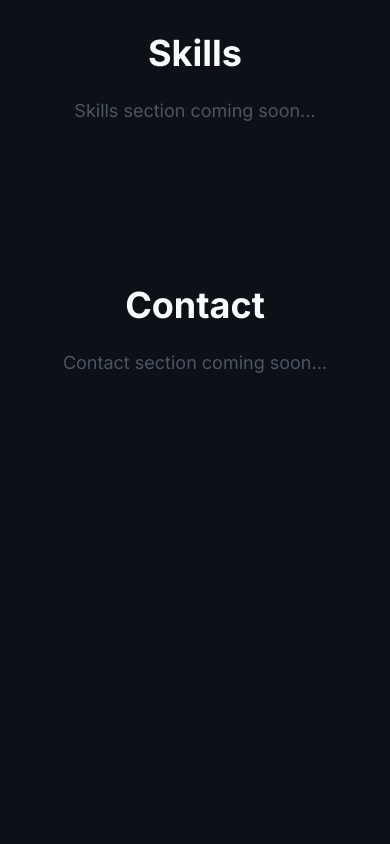
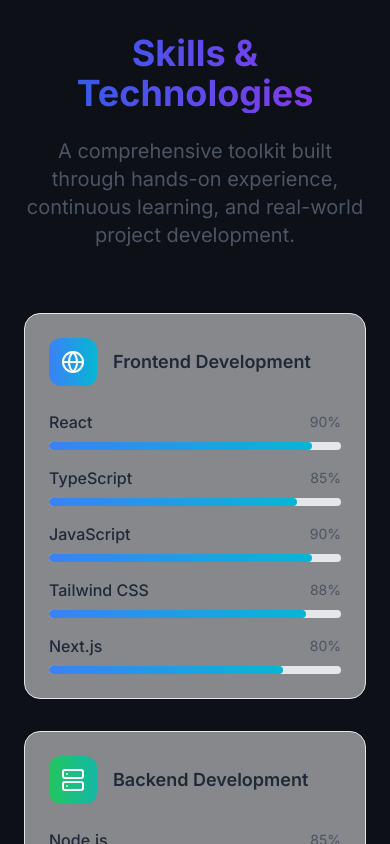
Before and after one commit to SanjayRyuzaki/portfolio, a React (Vite) app: page / in a window 390 px wide. Shown: the part 6840-7684 px from the top of the page. Before the commit the page ends 7297 px from the top, so only its background shows below. Built offline with nearby package versions, Linux system fonts and the light colour scheme.

Commit message:
feat: enhance Skills section with progress bars and categories

```diff
--- a/src/components/Skills.tsx
+++ b/src/components/Skills.tsx
@@ -1,16 +1,229 @@
 import React from 'react';
+import { motion, useInView } from 'framer-motion';
+import { useRef } from 'react';
+import {
+  Code2,
+  Database,
+  Globe,
+  Smartphone,
+  Brain,
+  GitBranch,
+  Server,
+  Cpu,
+  Layers,
+  Palette
+} from 'lucide-react';
 
 const Skills = () => {
+  const ref = useRef(null);
+  const isInView = useInView(ref, { once: true, margin: "-100px" });
+
+  const skillCategories = [
+    {
+      title: "Frontend Development",
+      icon: Globe,
+      color: "from-blue-500 to-cyan-500",
+      skills: [
+        { name: "React", level: 90 },
+        { name: "TypeScript", level: 85 },
+        { name: "JavaScript", level: 90 },
+        { name: "Tailwind CSS", level: 88 },
+        { name: "Next.js", level: 80 },
+      ]
+    },
+    {
+      title: "Backend Development",
+      icon: Server,
+      color: "from-green-500 to-teal-500",
+      skills: [
+        { name: "Node.js", level: 85 },
+        { name: "Express.js", level: 80 },
+        { name: "Python", level: 88 },
+        { name: "Django", level: 75 },
+        { name: "Flask", level: 78 },
+        { name: "REST APIs", level: 85 },
+      ]
+    },
+    {
+      title: "Database & Storage",
+      icon: Database,
+      color: "from-purple-500 to-pink-500",
+      skills: [
+        { name: "MongoDB", level: 82 },
+        { name: "PostgreSQL", level: 78 },
+        { name: "MySQL", level: 75 },
+        { name: "Firebase", level: 80 },
+        { name: "Supabase", level: 72 },
+      ]
+    },
+    {
+      title: "Programming Languages",
+      icon: Code2,
+      color: "from-orange-500 to-red-500",
+      skills: [
+        { name: "JavaScript", level: 90 },
+        { name: "Python", level: 88 },
+        { name: "TypeScript", level: 85 },
+      ]
+    },
+    {
+      title: "AI & Machine Learning",
+      icon: Brain,
+      color: "from-indigo-500 to-purple-500",
+      skills: [
+        { name: "Machine Learning", level: 75 },
+        { name: "Deep Learning", level: 65, learning: true },
+        { name: "NLP", level: 70 },
+        { name: "TensorFlow", level: 60, learning: true },
+        { name: "PyTorch", level: 55, learning: true },
+        { name: "OpenAI API", level: 80 },
+      ]
+    },
+    {
+      title: "Tools & Technologies",
+      icon: Layers,
+      color: "from-yellow-500 to-orange-500",
+      skills: [
+        { name: "Git & GitHub", level: 88 },
+        { name: "Docker", level: 75 },
+        { name: "AWS", level: 70 },
+        { name: "Vercel", level: 85 },
+        { name: "Webpack", level: 72 },
+        { name: "Vite", level: 85 },
+      ]
+    },
+  ];
+
   return (
-    <section id="skills" className="py-20">
-      <div className="container mx-auto px-6">
-        <div className="text-center">
-          <h2 className="text-4xl font-bold mb-6">Skills</h2>
-          <p className="text-lg text-gray-600">
-            {/* TODO: Add skills */}
-            Skills section coming soon...
-          </p>
-        </div>
+    <section id="skills" className="py-20 relative overflow-hidden">
+      <div className="container mx-auto px-6" ref={ref}>
+        <motion.div
+          initial={{ opacity: 0, y: 30 }}
+          animate={isInView ? { opacity: 1, y: 0 } : { opacity: 0, y: 30 }}
+          transition={{ duration: 0.8 }}
+          className="max-w-7xl mx-auto"
+        >
+          {/* Section Header */}
+          <motion.div
+            initial={{ opacity: 0, y: 20 }}
+            animate={isInView ? { opacity: 1, y: 0 } : { opacity: 0, y: 20 }}
+            transition={{ delay: 0.2, duration: 0.6 }}
+            className="text-center mb-16"
+          >
+            <h2 className="text-4xl md:text-5xl font-bold mb-6 bg-gradient-to-r from-blue-600 to-purple-600 bg-clip-text text-transparent">
+              Skills & Technologies
+            </h2>
+            <p className="text-xl text-gray-600 dark:text-gray-300 max-w-3xl mx-auto">
+              A comprehensive toolkit built through hands-on experience, continuous learning,
+              and real-world project development.
+            </p>
+          </motion.div>
+
+          {/* Skills Grid */}
+          <div className="grid md:grid-cols-2 lg:grid-cols-3 gap-8">
+            {skillCategories.map((category, categoryIndex) => (
+              <motion.div
+                key={category.title}
+                initial={{ opacity: 0, y: 30 }}
+                animate={isInView ? { opacity: 1, y: 0 } : { opacity: 0, y: 30 }}
+                transition={{ delay: 0.4 + categoryIndex * 0.1, duration: 0.6 }}
+                className="bg-white/50 backdrop-blur-sm p-6 rounded-2xl border border-gray-200 dark:bg-gray-800/50 dark:border-gray-700 hover:shadow-lg transition-all duration-300 group"
+              >
+                {/* Category Header */}
+                <div className="flex items-center mb-6">
+                  <div className={`w-12 h-12 bg-gradient-to-r ${category.color} rounded-xl flex items-center justify-center mr-4 group-hover:shadow-lg transition-all duration-300`}>
+                    <category.icon className="h-6 w-6 text-white" />
+                  </div>
+                  <h3 className="text-lg font-semibold text-gray-800 dark:text-gray-200 group-hover:text-blue-600 dark:group-hover:text-blue-400 transition-all duration-300">
+                    {category.title}
+                  </h3>
+                </div>
+
+                {/* Skills List */}
+                <div className="space-y-4">
+                  {category.skills.map((skill, skillIndex) => (
+                    <motion.div
+                      key={skill.name}
+                      initial={{ opacity: 0, x: -20 }}
+                      animate={isInView ? { opacity: 1, x: 0 } : { opacity: 0, x: -20 }}
+                      transition={{
+                        delay: 0.6 + categoryIndex * 0.1 + skillIndex * 0.05,
+                        duration: 0.5
+                      }}
+                      className="space-y-2"
+                    >
+                      <div className="flex items-center justify-between">
+                        <span className="text-gray-800 dark:text-gray-200 font-medium flex items-center gap-2">
+                          {skill.name}
+                          {skill.learning && (
+                            <span className="text-xs bg-gradient-to-r from-blue-500 to-purple-500 text-white px-2 py-0.5 rounded-full">
+                              Learning
+                            </span>
+                          )}
+                        </span>
+                        <span className="text-sm text-gray-600 dark:text-gray-400">
+                          {skill.level}%
+                        </span>
+                      </div>
+                      <div className="w-full bg-gray-200 dark:bg-gray-700 rounded-full h-2">
+                        <motion.div
+                          initial={{ width: 0 }}
+                          animate={isInView ? { width: `${skill.level}%` } : { width: 0 }}
+                          transition={{
+                            delay: 0.8 + categoryIndex * 0.1 + skillIndex * 0.05,
+                            duration: 1,
+                            ease: "easeOut"
+                          }}
+                          className={`h-2 rounded-full bg-gradient-to-r ${category.color}`}
+                        />
+                      </div>
+                    </motion.div>
+                  ))}
+                </div>
+              </motion.div>
+            ))}
+          </div>
+
+          {/* Currently Learning Section */}
+          <motion.div
+            initial={{ opacity: 0, y: 30 }}
+            animate={isInView ? { opacity: 1, y: 0 } : { opacity: 0, y: 30 }}
+            transition={{ delay: 1.2, duration: 0.8 }}
+            className="mt-16 text-center"
+          >
+            <div className="bg-white/50 backdrop-blur-sm p-8 rounded-2xl border border-gray-200 dark:bg-gray-800/50 dark:border-gray-700 max-w-2xl mx-auto">
+              <h3 className="text-2xl font-semibold mb-4 bg-gradient-to-r from-blue-600 to-purple-600 bg-clip-text text-transparent">
+                Currently Exploring
+              </h3>
+              <p className="text-gray-600 dark:text-gray-300 mb-6">
+                I'm passionate about staying current with emerging technologies and
+                continuously expanding my skill set.
+              </p>
+              <div className="flex flex-wrap justify-center gap-3">
+                {[
+                  "Deep Learning",
+                  "Computer Vision",
+                  "GraphQL",
+                  "Kubernetes",
+                  "Rust",
+                  "Web3",
+                  "Blockchain",
+                  "Microservices"
+                ].map((tech, index) => (
+                  <motion.span
+                    key={tech}
+                    initial={{ opacity: 0, scale: 0.8 }}
+                    animate={isInView ? { opacity: 1, scale: 1 } : { opacity: 0, scale: 0.8 }}
+                    transition={{ delay: 1.4 + index * 0.1, duration: 0.5 }}
+                    className="px-4 py-2 bg-blue-100 dark:bg-blue-900/30 text-blue-800 dark:text-blue-300 rounded-full text-sm font-medium cursor-pointer hover:bg-blue-200 dark:hover:bg-blue-800/50 transition-all duration-300"
+                  >
+                    {tech}
+                  </motion.span>
+                ))}
+              </div>
+            </div>
+          </motion.div>
+        </motion.div>
       </div>
     </section>
   );
```
Also changed, not shown: 1 other file (tests, documents, lock files or other folders).
